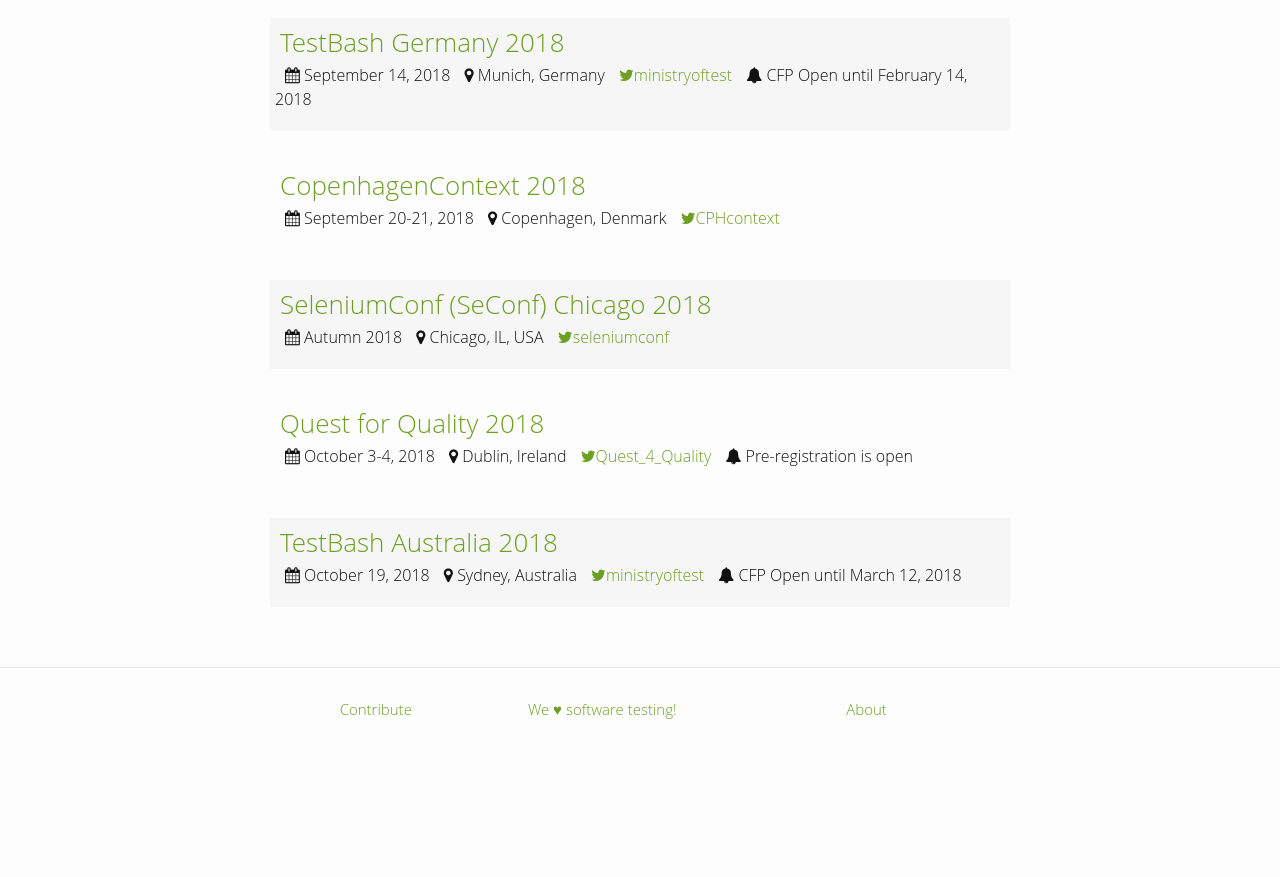
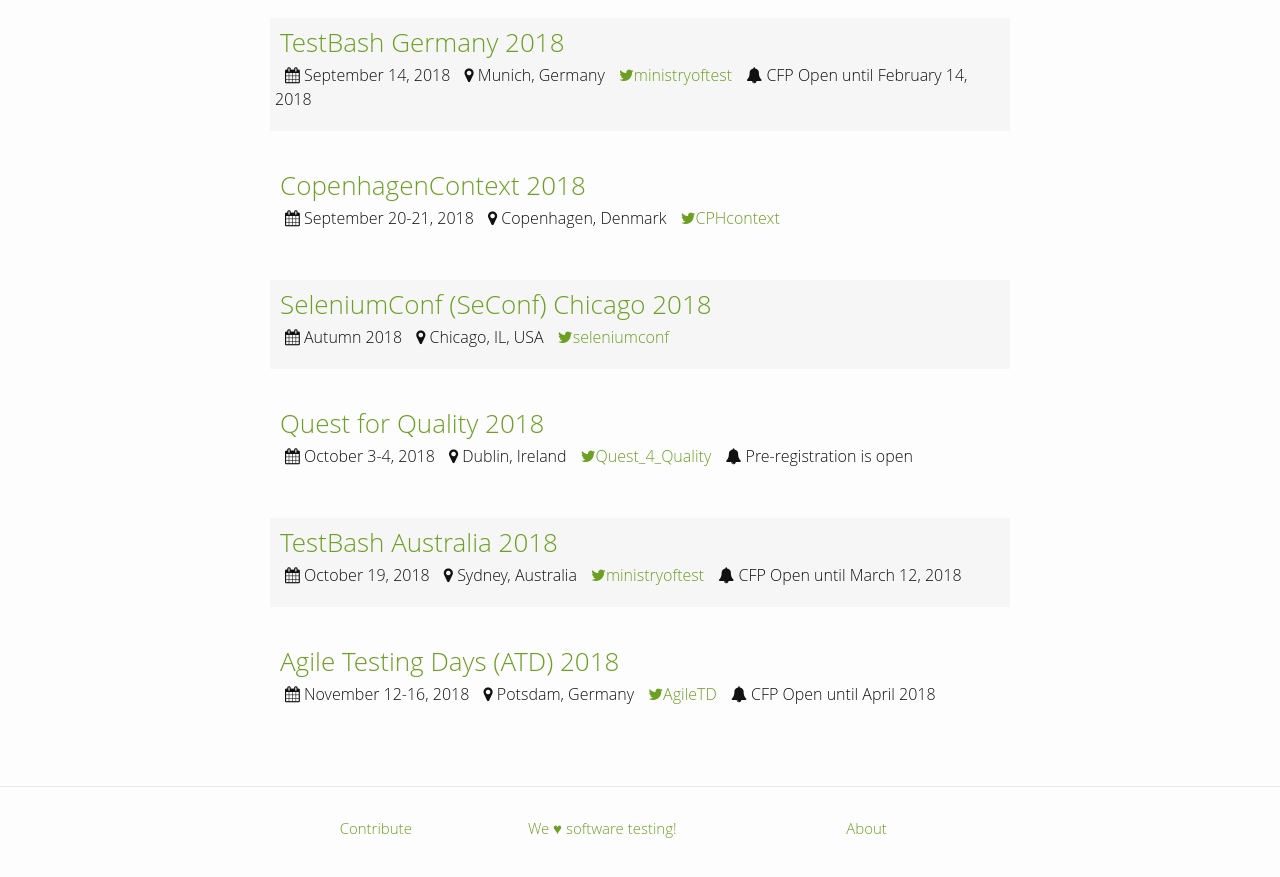
Before and after one commit to TestingConferences/testingconferences.github.io, a Jekyll site: the page built from index.html, in a window 1280 px wide and 900 px high, scrolled down 2762 px. Shown: the top 877 px of the window. Built offline with Jekyll 4.4.1, drawn with Linux system fonts in a browser that asks for light colours; before the commit the page ends 3543 px from its top, so only the background shows below that.

Commit message:
Added ATD 2018

```diff
--- a/_data/current.yml
+++ b/_data/current.yml
@@ -174,3 +174,10 @@
   url: https://www.ministryoftesting.com/continuous-call-papers/
   twitter: ministryoftest
   status: CFP Open until March 12, 2018
+
+- name: Agile Testing Days (ATD) 2018
+  location: Potsdam, Germany
+  dates: "November 12-16, 2018"
+  url: http://agiletestingdays.com
+  twitter: AgileTD
+  status: CFP Open until April 2018
```
